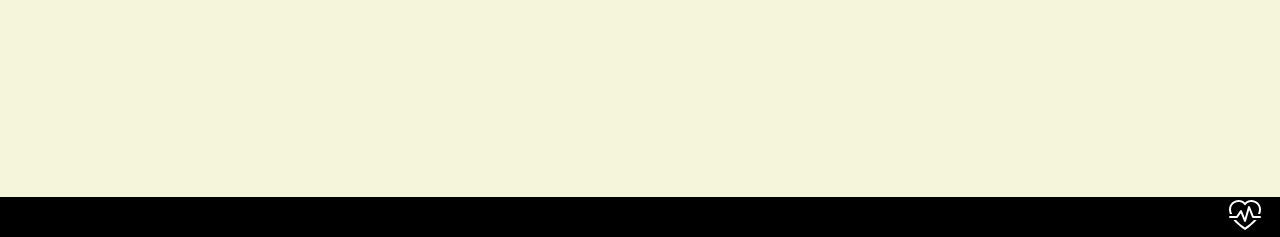
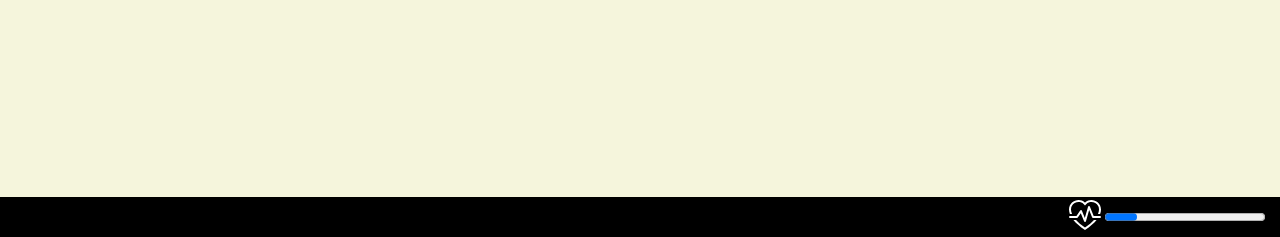
Before and after one commit to Nuclear303/battle_cats, a PHP site: page / in a window 1280 px wide. Shown: the part 563-800 px from the top of the page. Run offline with PHP 8.4, Linux system fonts and the light colour scheme.

Commit message:
something was stashed idk

```diff
--- a/index.html
+++ b/index.html
@@ -39,6 +39,7 @@
                 <path fill-rule="evenodd" d="m8 2.748-.717-.737C5.6.281 2.514.878 1.4 3.053.918 3.995.78 5.323 1.508 7H.43c-2.128-5.697 4.165-8.83 7.394-5.857.06.055.119.112.176.171a3.12 3.12 0 0 1 .176-.17c3.23-2.974 9.522.159 7.394 5.856h-1.078c.728-1.677.59-3.005.108-3.947C13.486.878 10.4.28 8.717 2.01L8 2.748ZM2.212 10h1.315C4.593 11.183 6.05 12.458 8 13.795c1.949-1.337 3.407-2.612 4.473-3.795h1.315c-1.265 1.566-3.14 3.25-5.788 5-2.648-1.75-4.523-3.434-5.788-5Zm8.252-6.686a.5.5 0 0 0-.945.049L7.921 8.956 6.464 5.314a.5.5 0 0 0-.88-.091L3.732 8H.5a.5.5 0 0 0 0 1H4a.5.5 0 0 0 .416-.223l1.473-2.209 1.647 4.118a.5.5 0 0 0 .945-.049l1.598-5.593 1.457 3.642A.5.5 0 0 0 12 9h3.5a.5.5 0 0 0 0-1h-3.162l-1.874-4.686Z"/>
                 </svg>
             </button>
+            <progress ></progress>
         </div>
     </footer>
 </body>
--- a/scripts/teamSidebar.js
+++ b/scripts/teamSidebar.js
@@ -3,7 +3,12 @@ for(let i = 0; i < 6; i++){
   if(team[i] != null){
     document.querySelectorAll("div.catimage > img")[i].src = team[i].image;
     document.querySelectorAll(".cat-name")[i].textContent = team[i].name;
+<<<<<<< Updated upstream
     document.querySelectorAll(".cat-xp")[i].innerHTML = `<sub>0</sub><meter value="${team[i].xp}" max="${team[i].maxXP}"></meter><sub>${team[i].maxXP}</sub>`;
     document.querySelectorAll(".cat-hp")[i].textContent = `HP: ${team[i].health}/${team[i].maxHealth}`;
+=======
+    document.querySelectorAll(".cat-hp")[i].innerHTML = `Health: <meter min="0" max="${team[i].maxHealth}" value="${team[i].health}"></meter>`;
+    document.querySelectorAll(".cat-xp")[i].textContent = `Experience: ${team[i].xp}/${team[i].maxXP}`;
+>>>>>>> Stashed changes
   }
 }
--- a/styles/chapter.css
+++ b/styles/chapter.css
@@ -24,13 +24,13 @@ figcaption > .fight{
 .team{
     font-family: 'Roboto',sans-serif;
     width:25vw;
-    height: 70vh;
+    height: 75vh;
     position:fixed;
     left:0%;
-    top:15%;
+    top:12%;
     background-color: #eaaf00;
     display:flex;
-    padding:5px;
+    padding:3px;
     flex-wrap: wrap;
     gap: 1px;
     border-start-end-radius: 5px;
@@ -75,6 +75,9 @@ figcaption > .fight{
     grid-template-areas: "image name xp xp"
                          "image hp hp hp";
     gap:3px;
+    padding: 5px;
+    font-family: Helvetica, sans-serif;
+    place-items: center;
 }
 .catimage{
     width:fit-content;
@@ -82,13 +85,18 @@ figcaption > .fight{
     grid-area: image;
 }
 .catimage img{
-    height: 62px;
+    height: 98px;
     aspect-ratio: 1/1;
     margin-top: 1px;
     margin-bottom: 1px;
     display: inline;
 }
+<<<<<<< Updated upstream
 .cat-name, .cat-hp{
+=======
+.cat-name, .cat-hp, .cat-xp{
+    margin:0;
+>>>>>>> Stashed changes
     display: inline-block;
 }
 .cat-name, .cat-xp{
@@ -96,6 +104,10 @@ figcaption > .fight{
 }
 .cat-name{
     grid-area: name;
+    color: white;
+    font-weight: bold;
+    font-size: larger;
+    padding-top:3px;
 }
 .cat-hp{
     margin:0;
```
